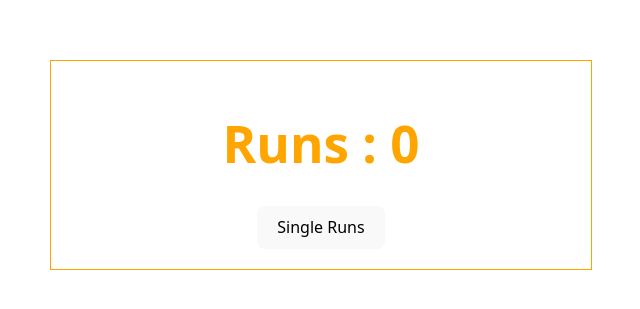
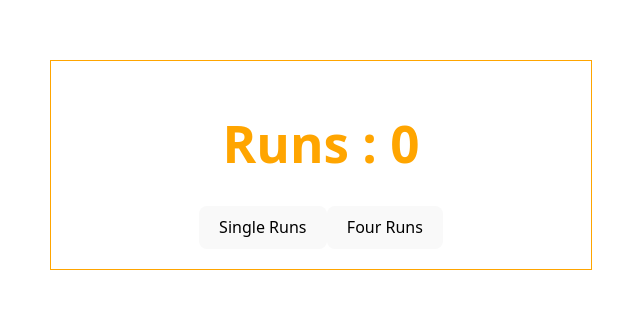
Before and after one commit to plabondas001/Add-Runs, a React (Vite) app: page / in a window 1280 px wide. Shown: the part 235-544 px from the top of the page, without its empty margins (319-959 px from the left). Built offline with nearby package versions, Linux system fonts and the light colour scheme.

Commit message:
four runs

```diff
--- a/src/component/Runs.jsx
+++ b/src/component/Runs.jsx
@@ -7,6 +7,11 @@ const Runs = () => {
     const singleRun = () => {
         const updateRuns = runs + 1
         setRuns(updateRuns)
+    }
+
+    const fourRuns = () => {
+        const updateRuns = runs + 4
+        setRuns (updateRuns)
     }
 
     // Style
@@ -20,6 +25,7 @@ const Runs = () => {
     <div style={runsStyle}>
         <h1>Runs : {runs}</h1>
         <button onClick={singleRun}>Single Runs</button>
+        <button onClick={fourRuns}>Four Runs</button>
     </div>
  )
 };
```
